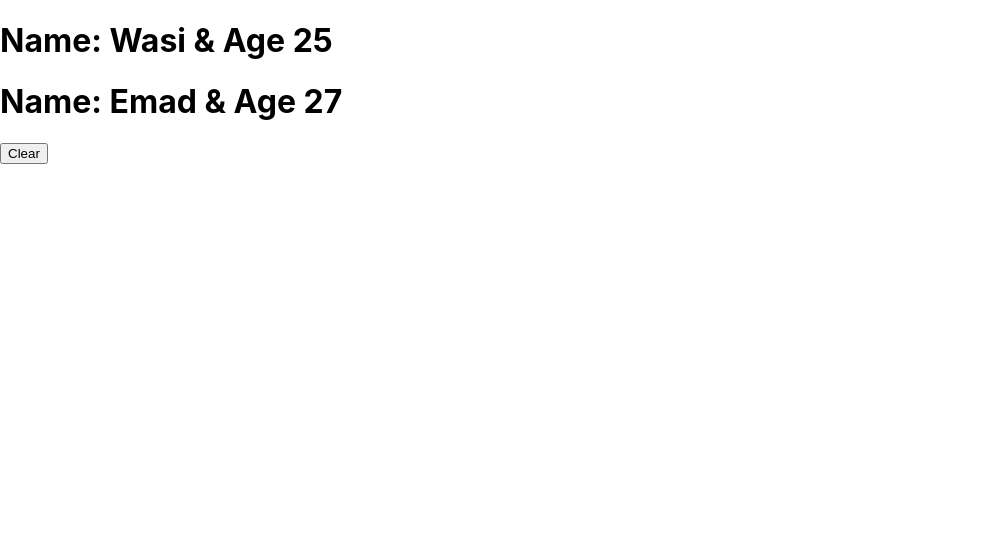
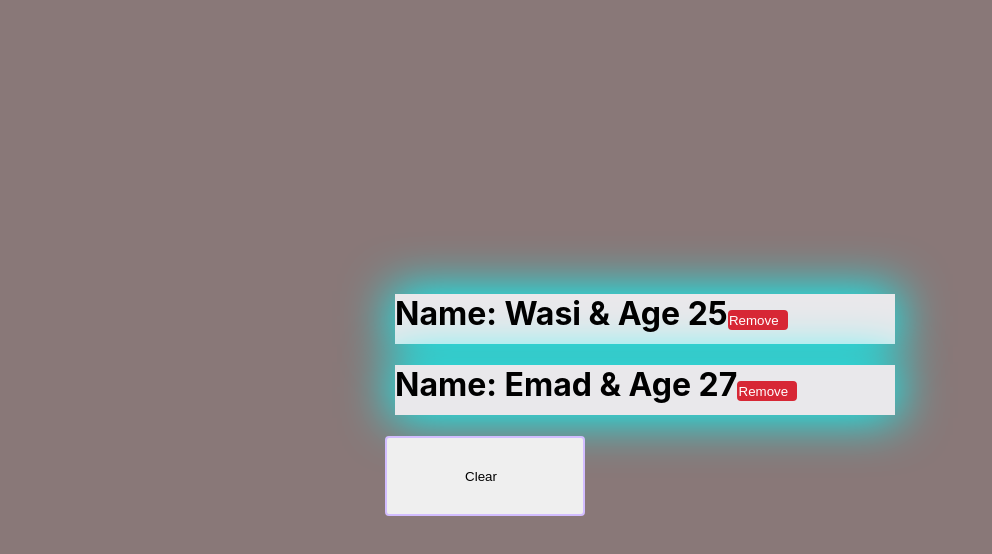
Before and after one commit to Wasiullah1/ReactHooks, a React (Create React App) app: page / in a window 1280 px wide. Shown: the top 554 px of the page, without its empty margins (0-992 px from the left). Built offline with nearby package versions, Linux system fonts and the light colour scheme.

Commit message:
Todo List UseState

```diff
--- a/src/App.css
+++ b/src/App.css
@@ -1,38 +1,202 @@
-.App {
-  text-align: center;
+@import url("https://fonts.googleapis.com/css2?family=Roboto&display=swap");
+body {
+  display: flex;
+  justify-content: center;
+  align-items: center;
+  height: 100vh;
+  background: #897878;
 }
 
-.App-logo {
-  height: 40vmin;
-  pointer-events: none;
+button {
+  border: 2px solid #d2bdff;
+  height: 80px;
+  width: 200px;
+  border-radius: 4px;
+  /* position: relative;
+  cursor: pointer; */
+  /* font-family: "Roboto", sans-serif;
+  margin: 25px; */
+}
+.btnInner {
+  background: #d72735;
+  color: #fff;
+  border: 2px solid #d72735;
+  height: 20px;
+  width: 60px;
+  border-radius: 4px;
+  /* position: relative;
+  cursor: pointer; */
+  /* font-family: "Roboto", sans-serif;
+  margin: 25px; */
+}
+button::after {
+  /* content: "HOVER ME"; */
+  position: absolute;
+  top: 41%;
+  left: 50%;
+  /* transform: translate(-50%); */
+  color: #d2bdff;
+  /* transition: all 0.1s linear; */
+}
+h1{
+
+  height: 50px;
+  width: 500px;
+  background: #e9e8eb;
+  box-shadow: 0px 0px 50px 3px #0ff;
+  margin-left: 10px;
+  margin-top: 10px;
+}
+button::before {
+  content: "";
+  /* position: relative;
+  display: block; */
+  height: 15px;
+  width: 15px;
+  background: #d2bdff;
+  box-shadow: 0px 0px 10px 3px #0ff;
+  margin-left: -8px;
+  margin-top: -8px;
+  opacity: 0;
+  transition: all 0.1s linear;
+  border-radius: 100%;
+  /* animation: star 1.3s linear infinite; */
+}
+@keyframes star {
+  0% {
+    margin-left: -8px;
+    margin-top: -8px;
+  }
+  25% {
+    margin-left: 194px;
+    margin-top: -8px;
+  }
+  50% {
+    margin-left: 194px;
+    margin-top: 75px;
+  }
+  75% {
+    margin-left: -8px;
+    margin-top: 75px;
+  }
+  100% {
+    margin-left: -8px;
+    margin-top: -8px;
+  }
+}
+button:hover::before {
+  opacity: 1;
+  /* animation: star 1.3s linear infinite; */
+}
+button:hover::after {
+  /* content: "I'M GLOWING"; */
+  /* text-shadow: 0 0 10px #fff, 0 0 10px #fff, 0 0 20px #82bedc, 0 0 30px #82bedc, */
+    /* 0 0 40px #82bedc, 0 0 50px #82bedc, 0 0 60px #82bedc; */
 }
 
-@media (prefers-reduced-motion: no-preference) {
-  .App-logo {
-    animation: App-logo-spin infinite 20s linear;
+button2 {
+  position: relative;
+  display: inline-block;
+  padding: 30px 61px;
+  border-radius: 4px;
+  color: #03e9f4;
+  text-decoration: none;
+  text-transform: uppercase;
+  overflow: hidden;
+  margin: 25px;
+  font-family: "Roboto", sans-serif;
+  filter: hue-rotate(0deg);
+  border: 2px solid #d2bdff;
+  transition: all 0.1s linear;
+  cursor: pointer;
+}
+button2:hover {
+  border: 1px solid transparent;
+}
+button2:hover span {
+  position: absolute;
+  display: block;
+}
+button2:hover span:nth-child(1) {
+  filter: hue-rotate(0deg);
+  top: 0;
+  left: 0;
+  width: 100%;
+  height: 3px;
+  background: linear-gradient(90deg, transparent, #3a86ff);
+  animation: animate1 1s linear infinite;
+}
+@keyframes animate1 {
+  0% {
+    left: -100%;
+  }
+  50%,
+  100% {
+    left: 100%;
+  }
+}
+button2:hover span:nth-child(2) {
+  filter: hue-rotate(60deg);
+  top: -100%;
+  right: 0;
+  width: 3px;
+  height: 100%;
+  background: linear-gradient(180deg, transparent, #3a86ff);
+  animation: animate2 1s linear infinite;
+  animation-delay: 0.25s;
+}
+@keyframes animate2 {
+  0% {
+    top: -100%;
+  }
+  50%,
+  100% {
+    top: 100%;
+  }
+}
+button2:hover span:nth-child(3) {
+  filter: hue-rotate(120deg);
+  bottom: 0;
+  right: 0;
+  width: 100%;
+  background: linear-gradient(270deg, transparent, #3a86ff);
+  animation: animate3 1s linear infinite;
+  animation-delay: 0.5s;
+}
+@keyframes animate3 {
+  0% {
+    right: -100%;
+    height: 3px;
+  }
+  50%,
+  100% {
+    height: 2px;
+    right: 100%;
+  }
+}
+button2:hover span:nth-child(4) {
+  filter: hue-rotate(300deg);
+  bottom: -100%;
+  left: 0;
+  width: 3px;
+  height: 100%;
+  background: linear-gradient(360deg, transparent, #3a86ff);
+  animation: animate4 1s linear infinite;
+  animation-delay: 0.75s;
+}
+@keyframes animate4 {
+  0% {
+    bottom: -100%;
+  }
+  50%,
+  100% {
+    bottom: 100%;
   }
 }
 
-.App-header {
-  background-color: #282c34;
-  min-height: 100vh;
-  display: flex;
-  flex-direction: column;
-  align-items: center;
-  justify-content: center;
-  font-size: calc(10px + 2vmin);
-  color: white;
+P {
+  color: #fff;
+  text-align: center;
+  font-size: 60px;
+  margin-bottom: 50px;
 }
-
-.App-link {
-  color: #61dafb;
-}
-
-@keyframes App-logo-spin {
-  from {
-    transform: rotate(0deg);
-  }
-  to {
-    transform: rotate(360deg);
-  }
-}
--- a/src/App.js
+++ b/src/App.js
@@ -1,4 +1,5 @@
 import React, {useState} from "react";
+import './App.css'
 import UseStateArray from "./components/UseStateArray";
 
 const App = () =>{
--- a/src/components/UseStateArray.js
+++ b/src/components/UseStateArray.js
@@ -15,13 +15,22 @@ function UseStateArray() {
     const clearData = () =>{
         setMyArray([]);
     }
+    const removeElement =(id)=>{
+        const myNewArray = myArray.filter((curElem) => {
+            return curElem.id != id;
+        })
+        setMyArray(myNewArray)
+    }
   return (
     <>
         {
             myArray.map((currElm)=>{
-                return <h1 className='data' key={currElm.id}>
+                return (
+                <h1 className='data' key={currElm.id}>
                 Name: {currElm.name} & Age {currElm.age}
-            </h1>
+                <button className='btnInner' onClick={() => removeElement(currElm.id)}>Remove</button>
+                </h1>
+                )
             })
         }
         <button className='btn' onClick={clearData}>Clear</button>
```
